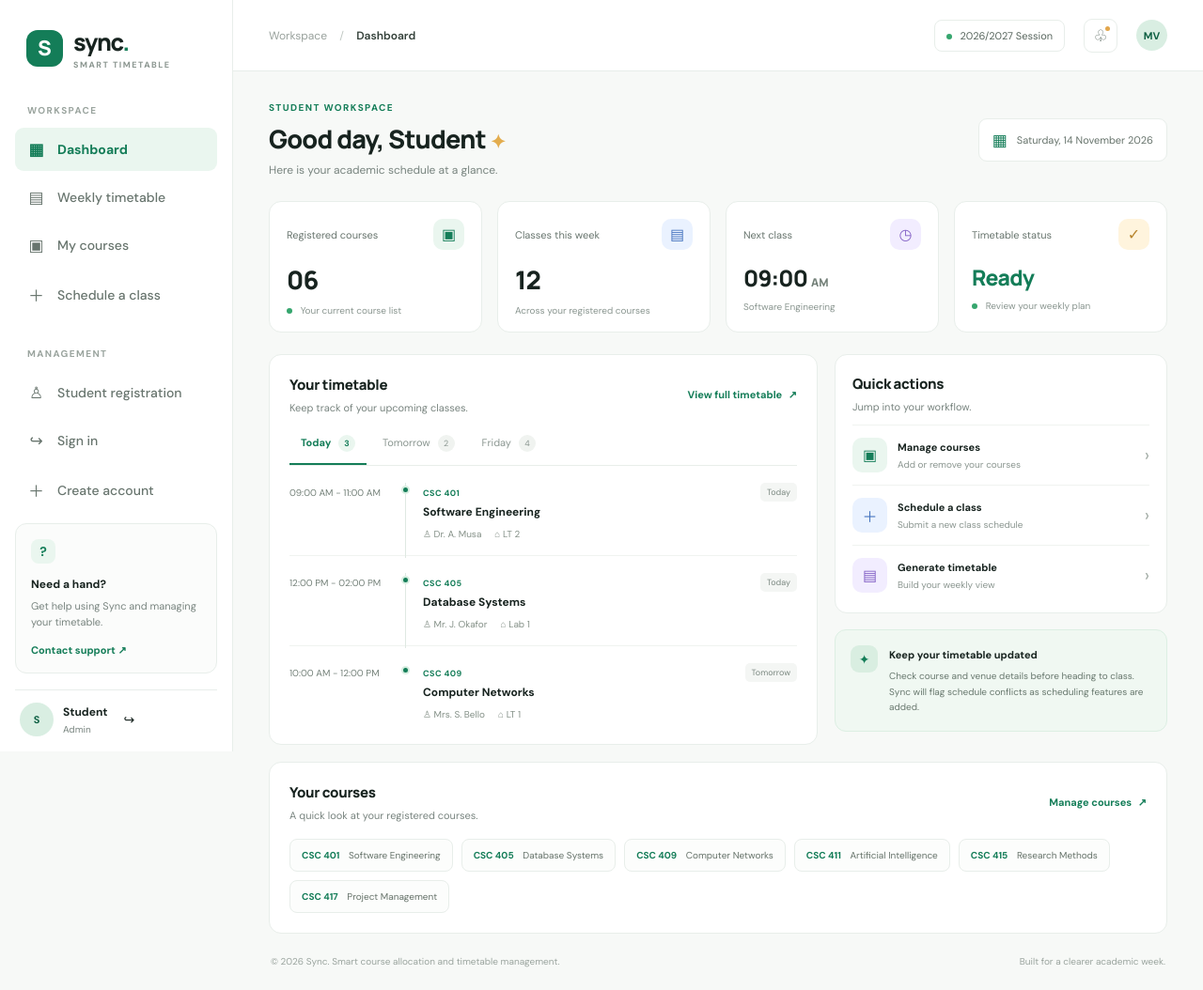
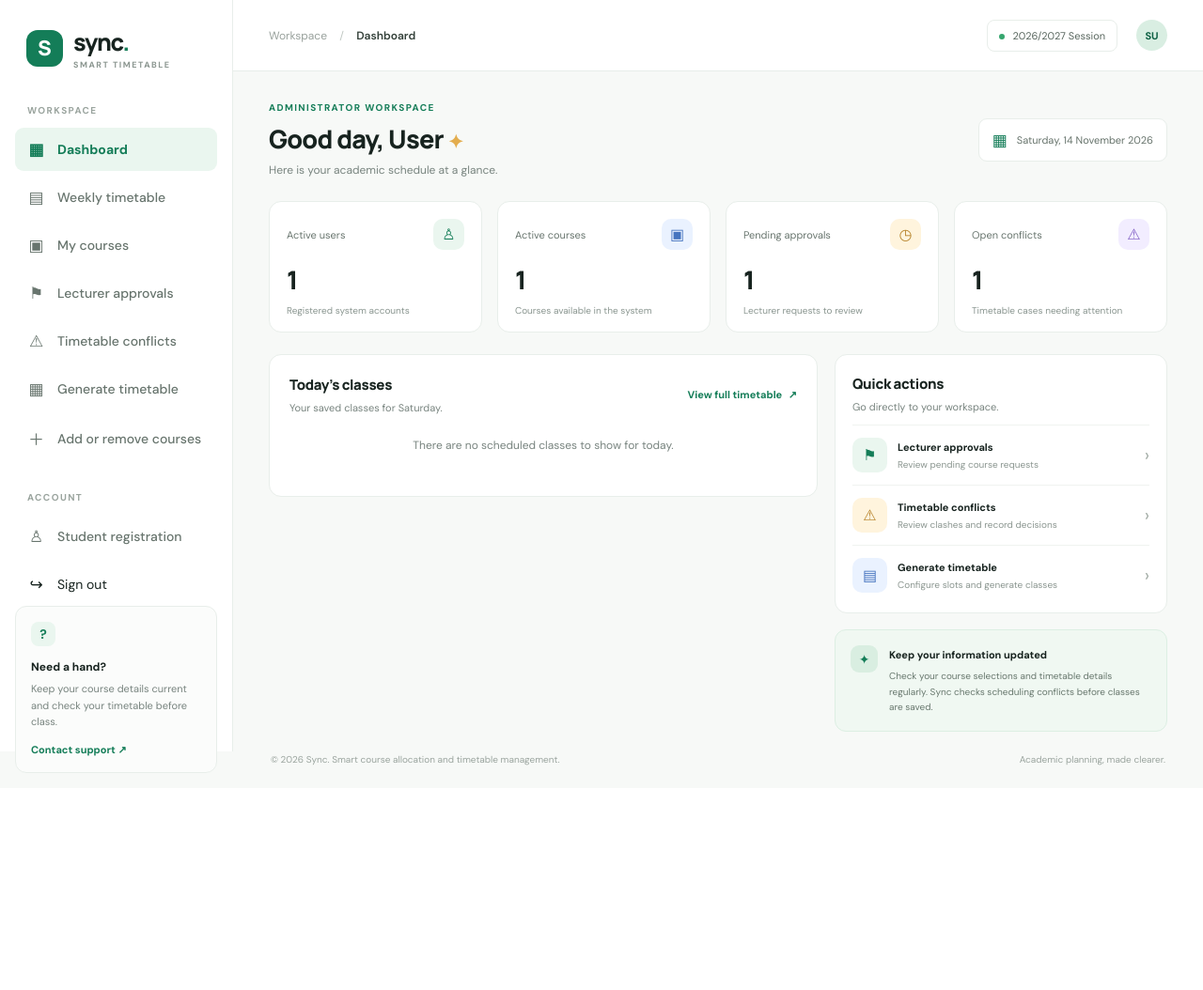
Before and after one commit to mediikon-tech/SYNC---project, a PHP site: page / in a window 1280 px wide. Shown: the whole page at 94% size. After the commit the page ends 823 px from the top, so only its background shows below. Run offline with PHP 8.4, Linux system fonts and the light colour scheme; the visitor is signed in with stand-in values (Sample User, id 1); tables that the repository leaves empty hold one stand-in row (values such as "Sample post").

Commit message:
Replace sample dashboard with dynamic role-based dashboards

```diff
--- a/index.php
+++ b/index.php
@@ -1,84 +1,268 @@
 <?php
+declare(strict_types=1);
+
 require_once __DIR__ . '/includes/auth.php';
 require_once __DIR__ . '/includes/helpers.php';
 require_login();
+require_once __DIR__ . '/config/database.php';
+
 $currentUser = current_user();
+$userId = (int) ($currentUser['id'] ?? 0);
+$role = (string) ($currentUser['role'] ?? 'student');
+$departmentId = (int) ($currentUser['department_id'] ?? 0);
+$academicSession = '2026/2027';
+$semester = 1;
 $pageTitle = 'Dashboard';
-$today = date('l, j F Y');
-$courses = [
-    ['code' => 'CSC 401', 'title' => 'Software Engineering', 'time' => '09:00 AM - 11:00 AM', 'venue' => 'LT 2', 'lecturer' => 'Dr. A. Musa', 'day' => 'Today'],
-    ['code' => 'CSC 405', 'title' => 'Database Systems', 'time' => '12:00 PM - 02:00 PM', 'venue' => 'Lab 1', 'lecturer' => 'Mr. J. Okafor', 'day' => 'Today'],
-    ['code' => 'CSC 409', 'title' => 'Computer Networks', 'time' => '10:00 AM - 12:00 PM', 'venue' => 'LT 1', 'lecturer' => 'Mrs. S. Bello', 'day' => 'Tomorrow'],
+$activePage = 'dashboard';
+$today = date('l');
+$todayLabel = date('l, j F Y');
+$stats = [];
+$quickActions = [];
+$classes = [];
+$courseRows = [];
+$welcomeRole = 'STUDENT WORKSPACE';
+$welcomeMessage = 'Here is your academic schedule at a glance.';
+
+function sync_dashboard_time(string $time): string
+{
+    return date('g:i A', strtotime($time));
+}
+
+if ($role === 'student') {
+    $welcomeRole = 'STUDENT WORKSPACE';
+    $courseCountQuery = $pdo->prepare(
+        'SELECT COUNT(*) FROM student_courses
+         WHERE student_id = ? AND academic_session = ? AND semester = ?'
+    );
+    $courseCountQuery->execute([$userId, $academicSession, $semester]);
+    $courseCount = (int) $courseCountQuery->fetchColumn();
+
+    $scheduleQuery = $pdo->prepare(
+        "SELECT c.course_code, c.title AS course_title,
+                COALESCE(l.full_name, 'Not assigned') AS lecturer_name,
+                s.day_of_week, s.start_time, s.end_time, s.venue, s.class_section
+         FROM student_courses sc
+         INNER JOIN class_schedules s
+           ON s.course_id = sc.course_id
+          AND s.academic_session = sc.academic_session
+          AND s.semester = sc.semester
+         INNER JOIN courses c ON c.id = s.course_id
+         LEFT JOIN users l ON l.id = s.lecturer_id
+         WHERE sc.student_id = ?
+           AND sc.academic_session = ?
+           AND sc.semester = ?
+           AND s.status = 'scheduled'
+         ORDER BY FIELD(s.day_of_week, 'Monday','Tuesday','Wednesday','Thursday','Friday','Saturday','Sunday'),
+                  s.start_time"
+    );
+    $scheduleQuery->execute([$userId, $academicSession, $semester]);
+    $allClasses = $scheduleQuery->fetchAll();
+    $classes = array_values(array_filter($allClasses, static function (array $class) use ($today): bool {
+        return $class['day_of_week'] === $today;
+    }));
+    $courseQuery = $pdo->prepare(
+        'SELECT c.course_code, c.title
+         FROM student_courses sc
+         INNER JOIN courses c ON c.id = sc.course_id
+         WHERE sc.student_id = ? AND sc.academic_session = ? AND sc.semester = ?
+         ORDER BY c.course_code LIMIT 8'
+    );
+    $courseQuery->execute([$userId, $academicSession, $semester]);
+    $courseRows = $courseQuery->fetchAll();
+
+    $nextClass = null;
+    foreach ($classes as $class) {
+        if ($class['end_time'] > date('H:i:s')) {
+            $nextClass = $class;
+            break;
+        }
+    }
+    $stats = [
+        ['Registered courses', (string) $courseCount, 'Your current course list', 'green-icon', '▣'],
+        ['Classes this week', (string) count($allClasses), 'Across your registered courses', 'blue-icon', '▤'],
+        ['Today’s classes', (string) count($classes), $classes ? 'Scheduled for today' : 'No classes scheduled today', 'purple-icon', '◷'],
+        ['Next class', $nextClass ? sync_dashboard_time($nextClass['start_time']) : 'None', $nextClass ? $nextClass['course_code'] : 'No upcoming class today', 'amber-icon', '✓'],
     ];
+    $quickActions = [
+        ['courses.php', 'Manage courses', 'Add, remove or restore your courses', '▣', 'green-icon'],
+        ['timetable.php', 'View weekly timetable', 'See your classes across seven days', '▤', 'blue-icon'],
+    ];
+} elseif ($role === 'lecturer') {
+    $welcomeRole = 'LECTURER WORKSPACE';
+    $requestQuery = $pdo->prepare("SELECT COUNT(*) FROM lecturer_course_requests WHERE lecturer_id = ? AND status = 'pending'");
+    $requestQuery->execute([$userId]);
+    $pendingRequests = (int) $requestQuery->fetchColumn();
+
+    $approvedQuery = $pdo->prepare("SELECT COUNT(*) FROM lecturer_course_requests WHERE lecturer_id = ? AND status = 'approved'");
+    $approvedQuery->execute([$userId]);
+    $approvedCourses = (int) $approvedQuery->fetchColumn();
+
+    $classQuery = $pdo->prepare(
+        "SELECT c.course_code, c.title AS course_title, s.day_of_week, s.start_time, s.end_time,
+                s.venue, s.class_section
+         FROM class_schedules s
+         INNER JOIN courses c ON c.id = s.course_id
+         WHERE s.lecturer_id = ? AND s.academic_session = ? AND s.semester = ? AND s.status = 'scheduled'
+         ORDER BY FIELD(s.day_of_week, 'Monday','Tuesday','Wednesday','Thursday','Friday','Saturday','Sunday'), s.start_time"
+    );
+    $classQuery->execute([$userId, $academicSession, $semester]);
+    $allClasses = $classQuery->fetchAll();
+    $classes = array_values(array_filter($allClasses, static fn(array $class): bool => $class['day_of_week'] === $today));
+    $stats = [
+        ['Pending requests', (string) $pendingRequests, 'Courses awaiting admin review', 'amber-icon', '◷'],
+        ['Approved courses', (string) $approvedCourses, 'Courses you can schedule', 'green-icon', '✓'],
+        ['Classes scheduled', (string) count($allClasses), 'Your saved classes this semester', 'blue-icon', '▤'],
+        ['Today’s classes', (string) count($classes), 'Classes assigned for today', 'purple-icon', '▣'],
+    ];
+    $quickActions = [
+        ['lecturer_courses.php', 'Teaching requests', 'Request or review your course access', '✓', 'green-icon'],
+        ['schedule_class.php', 'Schedule a class', 'Set a day, time, venue and section', '＋', 'blue-icon'],
+    ];
+} elseif ($role === 'course_rep') {
+    $welcomeRole = 'COURSE REPRESENTATIVE WORKSPACE';
+    $availableQuery = $pdo->prepare(
+        "SELECT COUNT(*) FROM courses c
+         WHERE c.department_id = ? AND c.is_active = 1
+           AND NOT EXISTS (
+             SELECT 1 FROM class_schedules s
+             WHERE s.course_id = c.id AND s.academic_session = ?
+               AND s.semester = ? AND s.status = 'scheduled'
+           )"
+    );
+    $availableQuery->execute([$departmentId, $academicSession, $semester]);
+    $unscheduledCourses = (int) $availableQuery->fetchColumn();
+
+    $classQuery = $pdo->prepare(
+        "SELECT c.course_code, c.title AS course_title, s.day_of_week, s.start_time, s.end_time,
+                s.venue, s.class_section
+         FROM class_schedules s
+         INNER JOIN courses c ON c.id = s.course_id
+         WHERE s.scheduled_by = ? AND s.lecturer_id IS NULL
+           AND s.academic_session = ? AND s.semester = ? AND s.status = 'scheduled'
+         ORDER BY FIELD(s.day_of_week, 'Monday','Tuesday','Wednesday','Thursday','Friday','Saturday','Sunday'), s.start_time"
+    );
+    $classQuery->execute([$userId, $academicSession, $semester]);
+    $allClasses = $classQuery->fetchAll();
+    $classes = array_values(array_filter($allClasses, static fn(array $class): bool => $class['day_of_week'] === $today));
+    $stats = [
+        ['Unscheduled courses', (string) $unscheduledCourses, 'Active courses in your department', 'amber-icon', '◷'],
+        ['Classes you scheduled', (string) count($allClasses), 'Fallback classes saved', 'green-icon', '✓'],
+        ['Today’s classes', (string) count($classes), 'Your fallback classes today', 'blue-icon', '▤'],
+        ['Scheduling position', 'Assigned', 'Department representative access', 'purple-icon', '♙'],
+    ];
+    $quickActions = [
+        ['rep_schedule.php', 'Schedule an unscheduled course', 'Add a class when no lecturer has scheduled it', '＋', 'green-icon'],
+        ['timetable.php', 'View student timetable', 'Check the published weekly schedule', '▤', 'blue-icon'],
+    ];
+} elseif ($role === 'admin') {
+    $welcomeRole = 'ADMINISTRATOR WORKSPACE';
+    $usersCount = (int) $pdo->query('SELECT COUNT(*) FROM users')->fetchColumn();
+    $coursesCount = (int) $pdo->query('SELECT COUNT(*) FROM courses WHERE is_active = 1')->fetchColumn();
+    $pendingCount = (int) $pdo->query("SELECT COUNT(*) FROM lecturer_course_requests WHERE status = 'pending'")->fetchColumn();
+    $conflictsCount = (int) $pdo->query("SELECT COUNT(*) FROM timetable_conflicts WHERE status IN ('open','reviewing')")->fetchColumn();
+    $classQuery = $pdo->prepare(
+        "SELECT c.course_code, c.title AS course_title, s.day_of_week, s.start_time, s.end_time,
+                s.venue, s.class_section
+         FROM class_schedules s
+         INNER JOIN courses c ON c.id = s.course_id
+         WHERE s.academic_session = ? AND s.semester = ? AND s.status = 'scheduled'
+         ORDER BY FIELD(s.day_of_week, 'Monday','Tuesday','Wednesday','Thursday','Friday','Saturday','Sunday'), s.start_time
+         LIMIT 10"
+    );
+    $classQuery->execute([$academicSession, $semester]);
+    $allClasses = $classQuery->fetchAll();
+    $classes = array_values(array_filter($allClasses, static fn(array $class): bool => $class['day_of_week'] === $today));
+    $stats = [
+        ['Active users', (string) $usersCount, 'Registered system accounts', 'green-icon', '♙'],
+        ['Active courses', (string) $coursesCount, 'Courses available in the system', 'blue-icon', '▣'],
+        ['Pending approvals', (string) $pendingCount, 'Lecturer requests to review', 'amber-icon', '◷'],
+        ['Open conflicts', (string) $conflictsCount, 'Timetable cases needing attention', 'purple-icon', '⚠'],
+    ];
+    $quickActions = [
+        ['admin_approvals.php', 'Lecturer approvals', 'Review pending course requests', '⚑', 'green-icon'],
+        ['conflicts.php', 'Timetable conflicts', 'Review clashes and record decisions', '⚠', 'amber-icon'],
+        ['admin_timetable.php', 'Generate timetable', 'Configure slots and generate classes', '▤', 'blue-icon'],
+    ];
+} else {
+    http_response_code(403);
+    exit('Your account role is not supported.');
+}
+
+require __DIR__ . '/includes/header.php';
 ?>
-<!doctype html>
-<html lang="en">
-<head>
-    <meta charset="utf-8">
-    <meta name="viewport" content="width=device-width, initial-scale=1">
-    <title><?= htmlspecialchars($pageTitle) ?> | Sync</title>
-    <link rel="stylesheet" href="assets/css/style.css">
-</head>
-<body>
-<div class="app-shell">
-    <aside class="sidebar" id="sidebar">
-        <a class="brand" href="index.php"><span class="brand-mark">S</span><span>sync<span class="brand-dot">.</span><small>SMART TIMETABLE</small></span></a>
-        <div class="nav-label">WORKSPACE</div>
-        <nav class="main-nav" aria-label="Main navigation">
-            <a class="nav-link active" href="index.php"><span class="nav-icon">▦</span> Dashboard</a>
-            <a class="nav-link" href="timetable.php"><span class="nav-icon">▤</span> Weekly timetable</a>
-            <a class="nav-link" href="courses.php"><span class="nav-icon">▣</span> My courses</a>
-            <a class="nav-link" href="timetable.php"><span class="nav-icon">＋</span> Schedule a class</a>
-        </nav>
-        <div class="nav-label management-label">MANAGEMENT</div>
-        <nav class="main-nav" aria-label="Management navigation">
-            <a class="nav-link" href="register.php"><span class="nav-icon">♙</span> Student registration</a>
-            <a class="nav-link" href="login.php"><span class="nav-icon">↪</span> Sign in</a>
-            <a class="nav-link" href="register.php"><span class="nav-icon">＋</span> Create account</a>
-        </nav>
-        <div class="sidebar-bottom">
-            <div class="help-card"><div class="help-symbol">?</div><strong>Need a hand?</strong><p>Get help using Sync and managing your timetable.</p><a href="mailto:support@sync.local">Contact support ↗</a></div>
-            <div class="user-mini"><div class="avatar"><?= e(strtoupper(substr((string) ($currentUser['full_name'] ?? 'S'), 0, 1))) ?></div><div><strong><?= e($currentUser['full_name'] ?? 'Student') ?></strong><small><?= e($currentUser['department_name'] ?? ucfirst($currentUser['role'] ?? 'user')) ?></small></div><form action="logout.php" method="post"><input type="hidden" name="csrf_token" value="<?= e(csrf_token()) ?>"><button class="user-menu" type="submit" aria-label="Sign out" title="Sign out">↪</button></form></div>
+<div class="welcome-row">
+  <div>
+    <p class="eyebrow"><?= e($welcomeRole) ?></p>
+    <h1>Good day, <?= e($currentUser['full_name'] ?? 'User') ?> <span>✦</span></h1>
+    <p class="muted"><?= e($welcomeMessage) ?></p>
   </div>
-    </aside>
-    <main class="main-content">
-        <header class="topbar">
-            <button class="mobile-menu" id="mobileMenu" aria-label="Toggle navigation">☰</button>
-            <div class="breadcrumb">Workspace <span>/</span> <strong>Dashboard</strong></div>
-            <div class="topbar-actions"><span class="term-pill"><span></span> 2026/2027 Session</span><button class="icon-button" aria-label="Notifications">♧<i></i></button><div class="avatar top-avatar">MV</div></div>
-        </header>
-        <section class="page-wrap">
-            <div class="welcome-row"><div><p class="eyebrow">STUDENT WORKSPACE</p><h1>Good day, Student <span>✦</span></h1><p class="muted">Here is your academic schedule at a glance.</p></div><div class="date-chip"><span class="calendar-icon">▦</span><span><?= htmlspecialchars($today) ?></span></div></div>
-            <section class="stats-grid" aria-label="Academic summary">
-                <article class="stat-card"><div class="stat-top"><span>Registered courses</span><span class="stat-icon green-icon">▣</span></div><div class="stat-number">06</div><div class="stat-foot"><span class="status-dot"></span> Your current course list</div></article>
-                <article class="stat-card"><div class="stat-top"><span>Classes this week</span><span class="stat-icon blue-icon">▤</span></div><div class="stat-number">12</div><div class="stat-foot">Across your registered courses</div></article>
-                <article class="stat-card"><div class="stat-top"><span>Next class</span><span class="stat-icon purple-icon">◷</span></div><div class="stat-number stat-time">09:00 <small>AM</small></div><div class="stat-foot">Software Engineering</div></article>
-                <article class="stat-card"><div class="stat-top"><span>Timetable status</span><span class="stat-icon amber-icon">✓</span></div><div class="stat-number status-number">Ready</div><div class="stat-foot"><span class="status-dot"></span> Review your weekly plan</div></article>
+  <div class="date-chip"><span class="calendar-icon">▦</span><span><?= e($todayLabel) ?></span></div>
+</div>
+
+<section class="stats-grid" aria-label="Dashboard summary">
+  <?php foreach ($stats as $stat): ?>
+    <article class="stat-card">
+      <div class="stat-top"><span><?= e($stat[0]) ?></span><span class="stat-icon <?= e($stat[3]) ?>"><?= e($stat[4]) ?></span></div>
+      <div class="stat-number"><?= e($stat[1]) ?></div>
+      <div class="stat-foot"><?= e($stat[2]) ?></div>
+    </article>
+  <?php endforeach; ?>
 </section>
+
 <section class="content-grid">
   <article class="panel timetable-panel" id="timetable">
-                    <div class="panel-heading"><div><h2>Your timetable</h2><p class="muted">Keep track of your upcoming classes.</p></div><a class="text-link" href="timetable.php">View full timetable <span>↗</span></a></div>
-                    <div class="day-switcher"><button class="day-tab selected" data-day="Today">Today <span>3</span></button><button class="day-tab" data-day="Tomorrow">Tomorrow <span>2</span></button><button class="day-tab" data-day="Friday">Friday <span>4</span></button></div>
-                    <div class="class-list" id="classList">
-                        <?php foreach ($courses as $course): ?>
-                        <div class="class-row" data-day="<?= htmlspecialchars($course['day']) ?>">
-                            <div class="class-time"><?= htmlspecialchars($course['time']) ?></div><div class="class-line"><span></span></div>
-                            <div class="class-details"><div class="class-title-row"><div><span class="course-code"><?= htmlspecialchars($course['code']) ?></span><h3><?= htmlspecialchars($course['title']) ?></h3></div><span class="class-tag"><?= htmlspecialchars($course['day']) ?></span></div><div class="class-meta"><span>♙ <?= htmlspecialchars($course['lecturer']) ?></span><span>⌂ <?= htmlspecialchars($course['venue']) ?></span></div></div>
+    <div class="panel-heading">
+      <div><h2>Today’s classes</h2><p class="muted">Your saved classes for <?= e($today) ?>.</p></div>
+      <a class="text-link" href="timetable.php">View full timetable <span>↗</span></a>
+    </div>
+    <?php if (!$classes): ?>
+      <div class="empty-state">There are no scheduled classes to show for today.</div>
+    <?php else: ?>
+      <div class="class-list">
+        <?php foreach ($classes as $class): ?>
+          <div class="class-row">
+            <div class="class-time"><?= e(sync_dashboard_time($class['start_time'])) ?> - <?= e(sync_dashboard_time($class['end_time'])) ?></div>
+            <div class="class-line"><span></span></div>
+            <div class="class-details">
+              <div class="class-title-row">
+                <div><span class="course-code"><?= e($class['course_code']) ?></span><h3><?= e($class['course_title']) ?></h3></div>
+                <span class="class-tag"><?= e($class['day_of_week']) ?></span>
+              </div>
+              <div class="class-meta"><span>⌂ <?= e($class['venue']) ?></span><span>Section: <?= e($class['class_section']) ?></span></div>
+            </div>
           </div>
         <?php endforeach; ?>
       </div>
-                    <div class="empty-state" id="emptyState" hidden>No sample classes for this day yet.</div>
+    <?php endif; ?>
   </article>
+
   <aside class="right-column">
-                    <article class="panel quick-panel"><div class="panel-heading"><div><h2>Quick actions</h2><p class="muted">Jump into your workflow.</p></div></div><a class="quick-action" href="courses.php"><span class="quick-icon green-icon">▣</span><span><strong>Manage courses</strong><small>Add or remove your courses</small></span><b>›</b></a><a class="quick-action" href="timetable.php"><span class="quick-icon blue-icon">＋</span><span><strong>Schedule a class</strong><small>Submit a new class schedule</small></span><b>›</b></a><a class="quick-action" href="#weekly-view"><span class="quick-icon purple-icon">▤</span><span><strong>Generate timetable</strong><small>Build your weekly view</small></span><b>›</b></a></article>
-                    <article class="tip-card"><div class="tip-icon">✦</div><div><strong>Keep your timetable updated</strong><p>Check course and venue details before heading to class. Sync will flag schedule conflicts as scheduling features are added.</p></div></article>
+    <article class="panel quick-panel">
+      <div class="panel-heading"><div><h2>Quick actions</h2><p class="muted">Go directly to your workspace.</p></div></div>
+      <?php foreach ($quickActions as $action): ?>
+        <a class="quick-action" href="<?= e($action[0]) ?>">
+          <span class="quick-icon <?= e($action[4]) ?>"><?= e($action[3]) ?></span>
+          <span><strong><?= e($action[1]) ?></strong><small><?= e($action[2]) ?></small></span>
+          <b>›</b>
+        </a>
+      <?php endforeach; ?>
+    </article>
+    <article class="tip-card">
+      <div class="tip-icon">✦</div>
+      <div><strong>Keep your information updated</strong><p>Check your course selections and timetable details regularly. Sync checks scheduling conflicts before classes are saved.</p></div>
+    </article>
   </aside>
 </section>
-            <section class="panel course-panel" id="courses"><div class="panel-heading"><div><h2>Your courses</h2><p class="muted">A quick look at your registered courses.</p></div><a class="text-link" href="courses.php">Manage courses <span>↗</span></a></div><div class="course-chips"><span><b>CSC 401</b> Software Engineering</span><span><b>CSC 405</b> Database Systems</span><span><b>CSC 409</b> Computer Networks</span><span><b>CSC 411</b> Artificial Intelligence</span><span><b>CSC 415</b> Research Methods</span><span><b>CSC 417</b> Project Management</span></div></section>
-            <footer class="footer"><span>© <?= date('Y') ?> Sync. Smart course allocation and timetable management.</span><span>Built for a clearer academic week.</span></footer>
+
+<?php if ($role === 'student' && $courseRows): ?>
+<section class="panel course-panel" id="courses">
+  <div class="panel-heading"><div><h2>Your registered courses</h2><p class="muted">Courses saved for <?= e($academicSession) ?>, Semester <?= (int) $semester ?>.</p></div><a class="text-link" href="courses.php">Manage courses <span>↗</span></a></div>
+  <div class="course-chips">
+    <?php foreach ($courseRows as $course): ?>
+      <span><b><?= e($course['course_code']) ?></b> <?= e($course['title']) ?></span>
+    <?php endforeach; ?>
+  </div>
 </section>
-    </main>
-</div>
-<script src="assets/js/app.js"></script>
-</body>
-</html>
+<?php endif; ?>
+
+<?php require __DIR__ . '/includes/footer.php'; ?>
```
Lines whose indentation alone changed are shown as unchanged.
